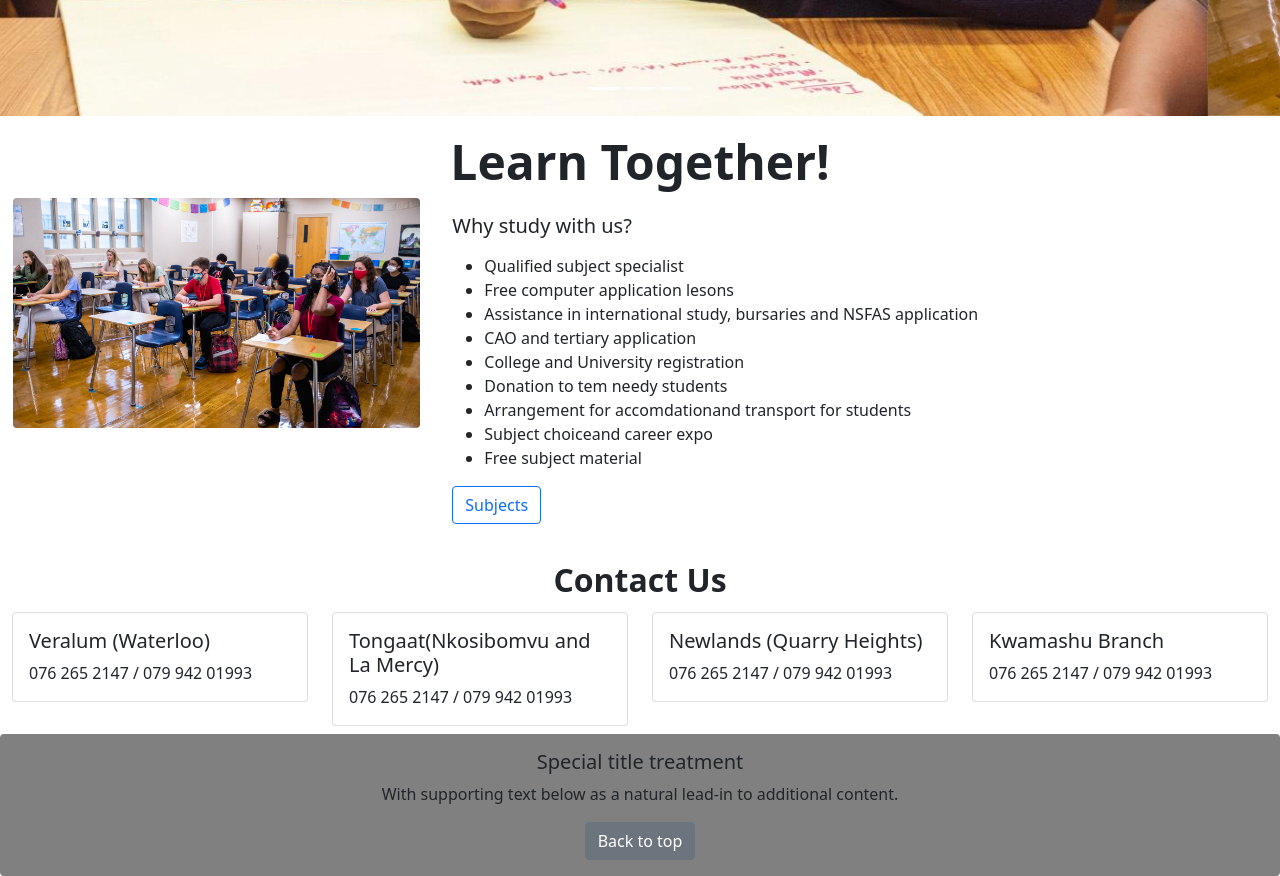
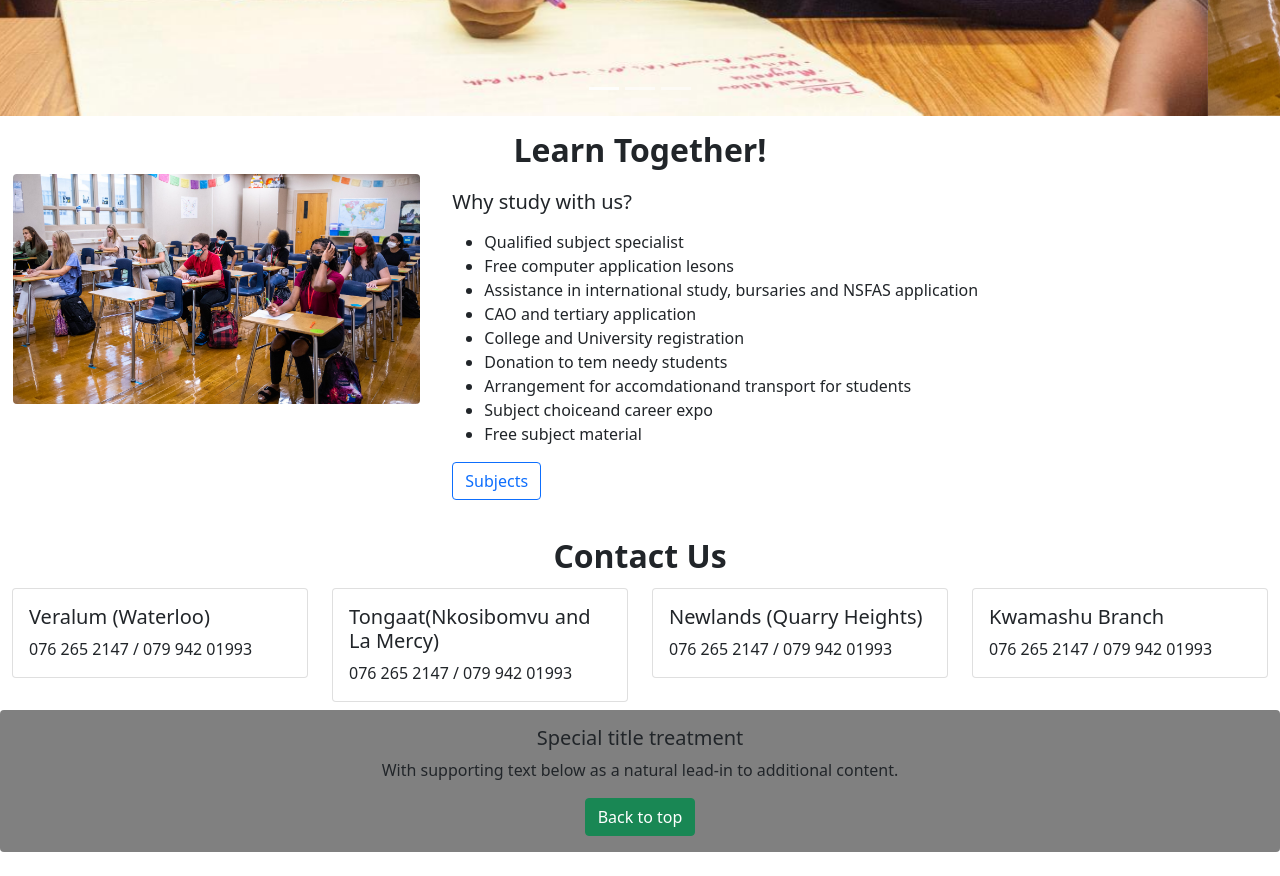
Before and after one commit to LegendaryNitro/MSOE, a plain HTML site: page index.html in a window 1280 px wide. Shown: the part 660-1536 px from the top of the page. After the commit the page ends 1512 px from the top, so only its background shows below. Drawn offline with nearby package versions, Linux system fonts and the light colour scheme.

Commit message:
change button to success

```diff
--- a/index.html
+++ b/index.html
@@ -65,7 +65,7 @@
 
 
         <div class="card mb-3" style="width:'97%'; border:0; align-content: center; justify-content: center;">
-            <div class="text-center" style="font-size: 3rem; font-weight: bold;">Learn Together!</div>
+            <div class="text-center" style="font-size: 2rem; font-weight: bold;">Learn Together!</div>
             <div class="row g-3" style="margin-left: 5px; margin-right: 5px;">
               <div class="col-md-4">
                 <img src="img2.jpg" class="img-fluid rounded-start rounded-end" style="height:'100%';" alt="...">
@@ -207,7 +207,7 @@
             <div class="card-body" >
               <h5 class="card-title">Special title treatment</h5>
               <p class="card-text">With supporting text below as a natural lead-in to additional content.</p>
-              <a href="#" class="btn btn-secondary">Back to top</a>
+              <a href="#" class="btn btn-success">Back to top</a>
             </div>
 
           </div>
```
